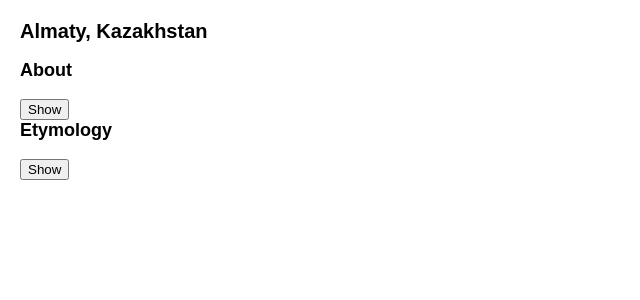
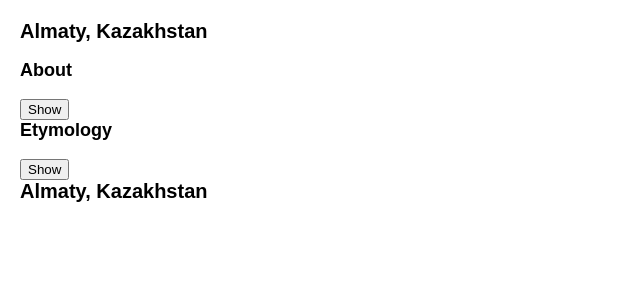
Before and after one commit to zelitosaide/react-js-course, a React (Create React App) app: page / in a window 1280 px wide. Shown: the top 300 px of the page, without its empty margins (0-640 px from the left). Built offline with nearby package versions, Linux system fonts and the light colour scheme.

Commit message:
Sharing State Between Components

```diff
--- a/src/learn/learn-react/managing-state/sharing-state-between-components/index.js
+++ b/src/learn/learn-react/managing-state/sharing-state-between-components/index.js
@@ -4,6 +4,7 @@ export default function Index() {
   return (
     <>
       <Accordion2 />
+      <Accordion />
     </>
   );
 }
```
